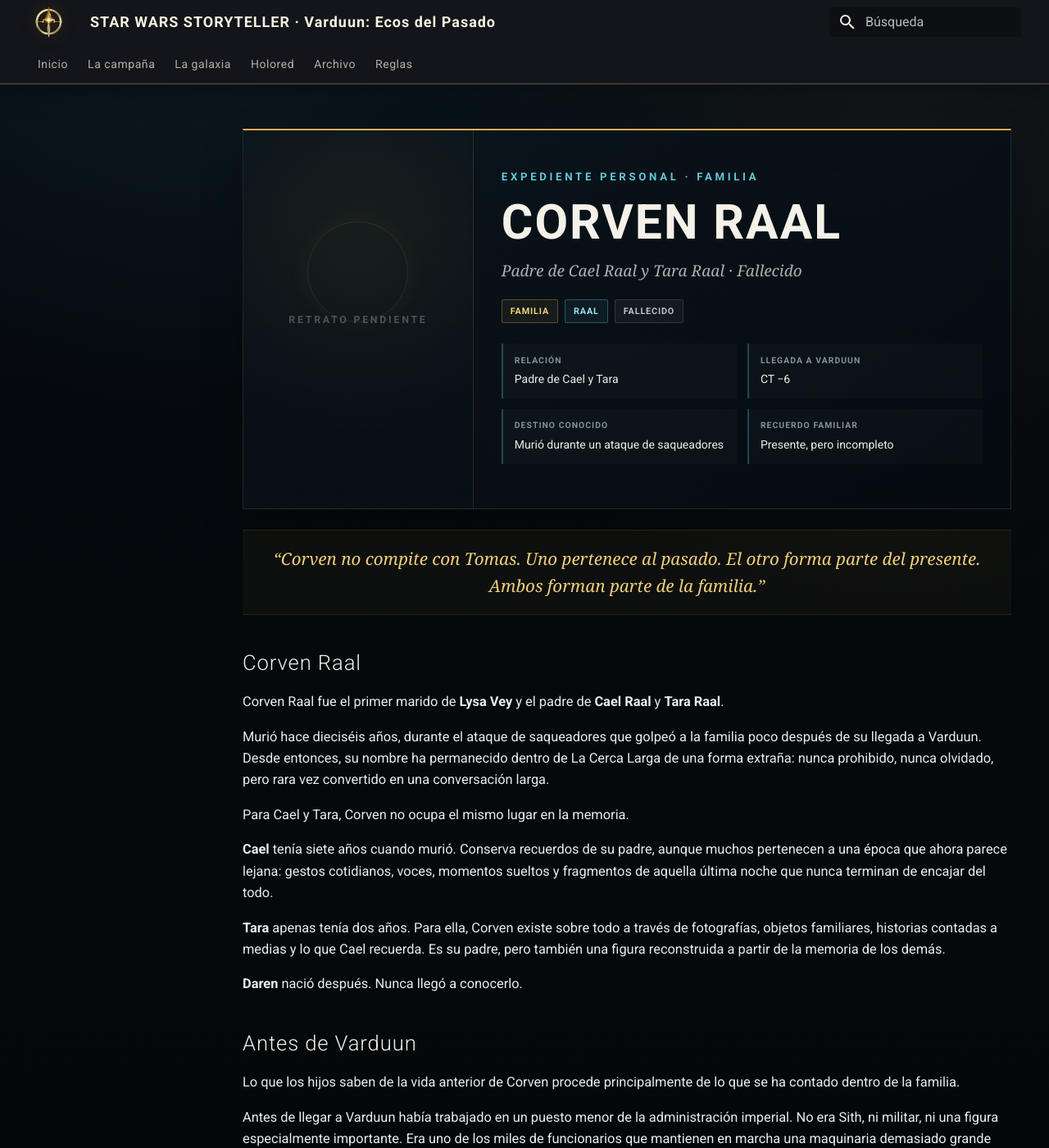
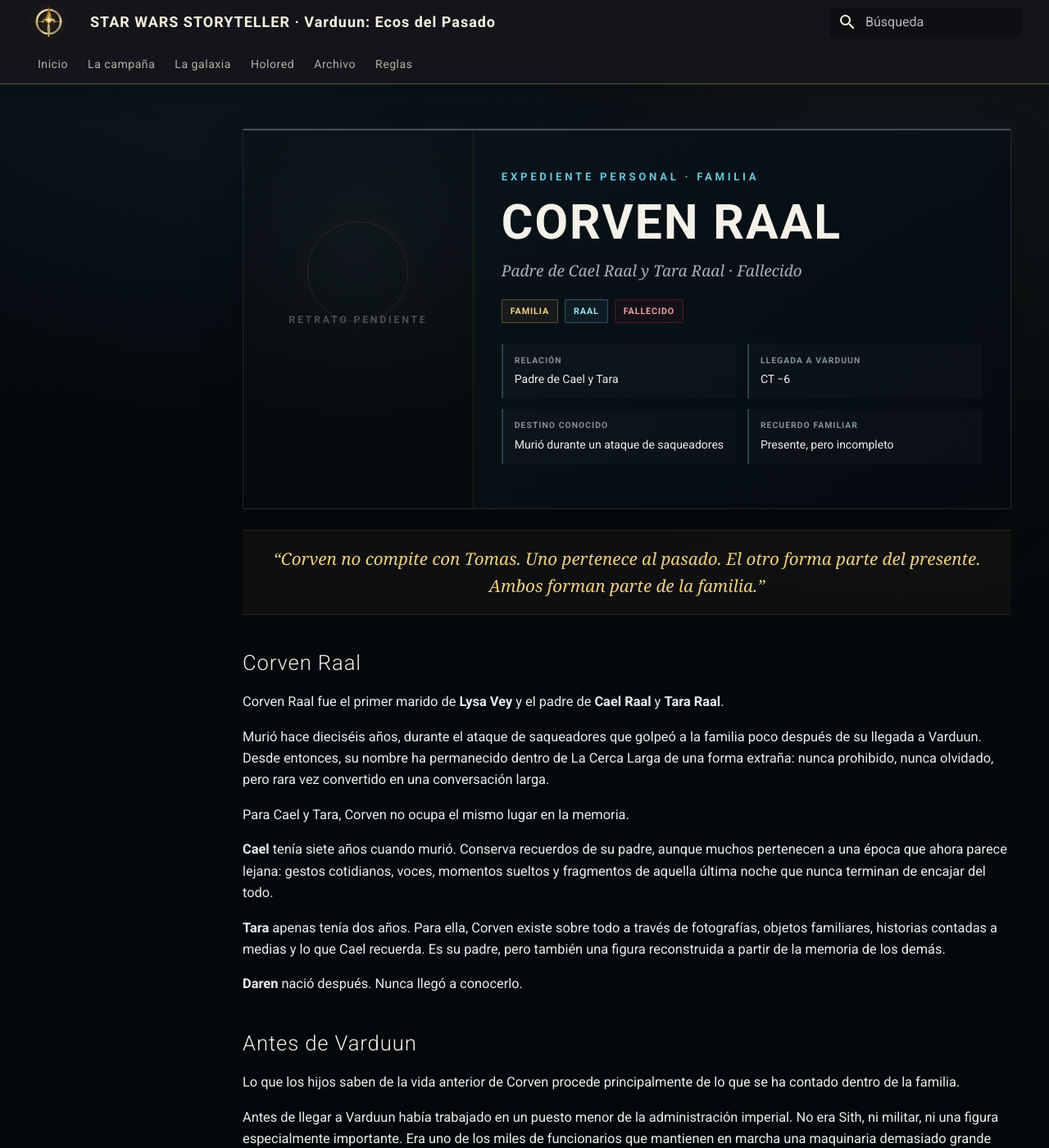
Before and after one commit to nethian/star-wars-storyteller-wiki, an MkDocs documentation site: the page built from docs/pnj/corven-raal.md, in a window 1280 px wide and 1400 px high. Shown: the whole window at 82% size. Built offline with MkDocs 1.6.1 and Material for MkDocs 9.7.7, drawn with Linux system fonts in a browser that asks for light colours.

Commit message:
Añade estilo para expedientes de fallecidos

```diff
--- a/docs/stylesheets/extra.css
+++ b/docs/stylesheets/extra.css
@@ -940,3 +940,30 @@
   background-position: 50% 24%;
   background-size: cover;
 }
+
+
+/* ---------- ESTADOS DE EXPEDIENTE ---------- */
+
+.sw-chip--red {
+  color: #ef9aa3;
+  border-color: rgba(158,38,50,.42);
+  background: rgba(158,38,50,.09);
+}
+
+.sw-person-file--memorial .sw-person-file__top {
+  border-top-color: rgba(155,168,174,.44);
+}
+
+.sw-person-file--memorial .sw-person-file__portrait--placeholder {
+  background:
+    linear-gradient(180deg, rgba(7,15,21,.18), rgba(5,9,13,.96)),
+    radial-gradient(circle at 50% 34%, rgba(155,168,174,.10), transparent 11rem),
+    #091116;
+}
+
+.sw-person-index-card--memorial {
+  border-left-color: rgba(155,168,174,.58);
+  background:
+    linear-gradient(100deg, rgba(155,168,174,.055), transparent 30%),
+    rgba(8,17,24,.78);
+}
```
